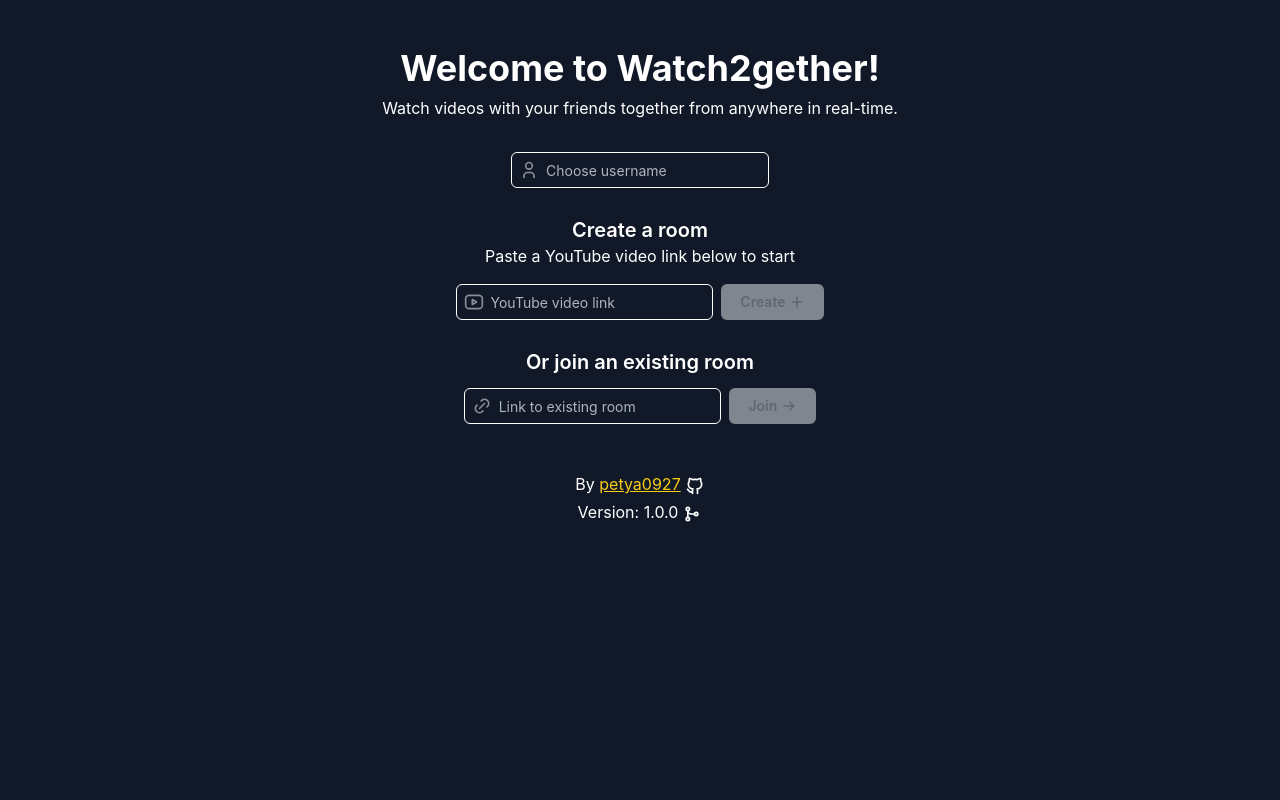
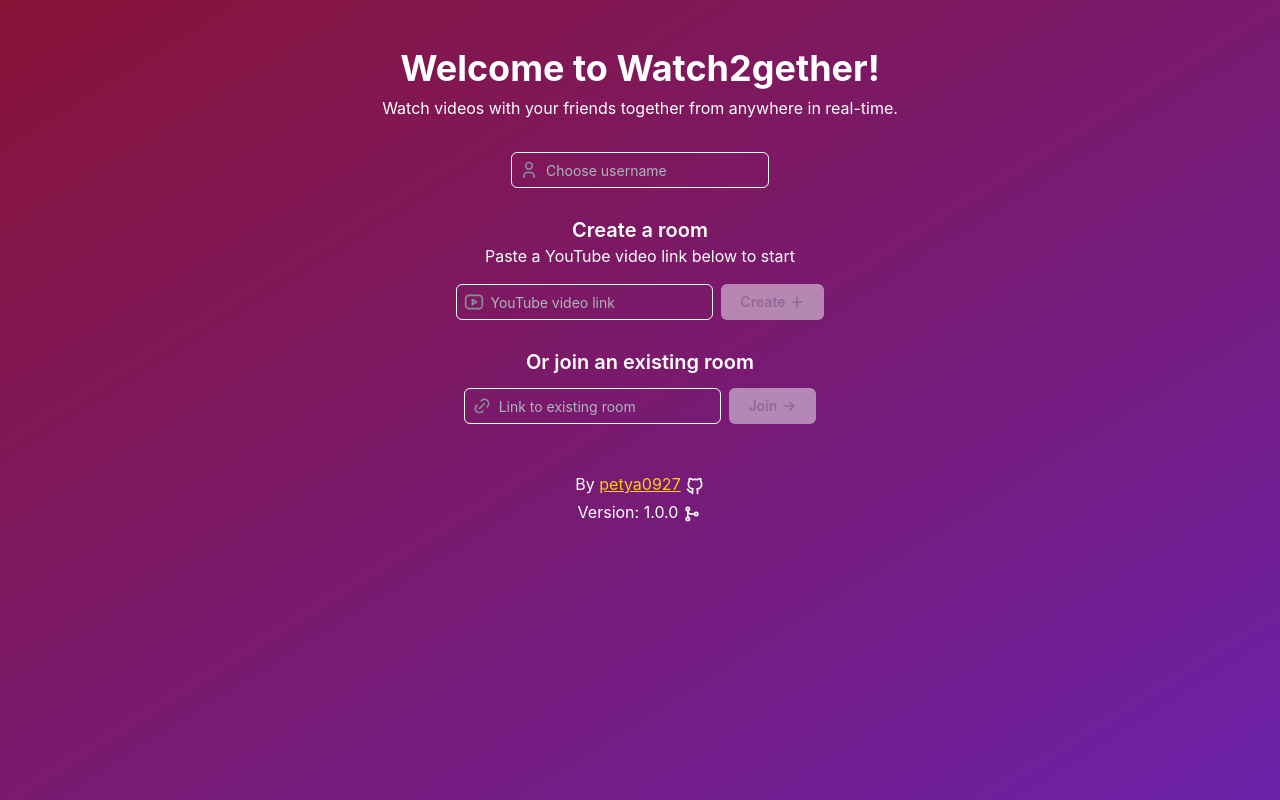
Before and after one commit to petya0927/watch2gether-frontend, a Next.js app: page / in a window 1280 px wide. Built offline with nearby package versions, Linux system fonts and the light colour scheme; no server answers.

Commit message:
Layout changes

```diff
--- a/app/app.tsx
+++ b/app/app.tsx
@@ -1,5 +1,6 @@
 'use client';
 
+import Footer from '@/components/Footer';
 import { MantineProvider } from '@mantine/core';
 import { QueryClient, QueryClientProvider } from '@tanstack/react-query';
 import React from 'react';
@@ -7,8 +8,13 @@
 export default function App({ children }: { children: React.ReactNode }) {
   const queryClient = new QueryClient();
   return (
-    <QueryClientProvider client={queryClient}>
-      <MantineProvider>{children}</MantineProvider>
-    </QueryClientProvider>
+    <div className="flex flex-col gap-4 justify-between p-4 md:p-8 md:max-w-[1440px] mx-auto mt-auto h-full">
+      <QueryClientProvider client={queryClient}>
+        <MantineProvider>
+          {children}
+          <Footer />
+        </MantineProvider>
+      </QueryClientProvider>
+    </div>
   );
 }
--- a/app/layout.tsx
+++ b/app/layout.tsx
@@ -3,7 +3,6 @@
 import type { Metadata } from 'next';
 import App from './app';
 import './globals.css';
-import Footer from '@/components/Footer';
 
 export const metadata: Metadata = {
   title: 'Watch2gether',
@@ -21,9 +20,8 @@
       <head>
         <ColorSchemeScript />
       </head>
-      <body className="flex flex-col gap-4 justify-between p-4 md:p-8 max-w-[1440px] mx-auto mt-auto max-h-[1000px] bg-gray-900">
+      <body className="bg-gradient-to-br from-rose-900 to-purple-800 bg-no-repeat bg-fixed">
         <App>{children}</App>
-        <Footer />
       </body>
     </html>
   );
--- a/app/room/[id]/page.tsx
+++ b/app/room/[id]/page.tsx
@@ -13,7 +13,7 @@
 import UsernameErrorComponent from '@/components/room/UsernameErrorComponent';
 import Users from '@/components/room/Users';
 import VideoPlayer from '@/components/room/VideoPlayer';
-import { Skeleton } from '@mantine/core';
+import { Loader } from '@mantine/core';
 import { useSearchParams } from 'next/navigation';
 import { useEffect, useState } from 'react';
 import { Socket } from 'socket.io-client';
@@ -103,11 +103,11 @@
       )}
 
       {room && !roomError && username && (
-        <div className="w-full flex flex-col md:flex-row gap-4">
+        <div className="w-full flex flex-col md:flex-row gap-4 h-min md:max-h-[700px] 2xl:max-h-[1000px]">
           <div className="flex flex-col gap-4 items-center w-full md:w-2/3 h-full">
             <VideoPlayer room={room} socket={socket} />
 
-            <div className="flex flex-col gap-4 w-full">
+            <div className="flex flex-col gap-4 w-full flex-grow">
               <Users room={room} />
               <RoomLink roomLink={window.location.href} />
             </div>
--- a/components/chat/Chat.tsx
+++ b/components/chat/Chat.tsx
@@ -26,8 +26,9 @@
   }, [messages]);
 
   return (
-    <div className="bg-white flex flex-col gap-2 items-start rounded-2xl p-4 w-full md:w-1/3 shadow-lg h-full max-h-96 md:max-h-none">
+    <div className="bg-white flex flex-col gap-2 items-start rounded-2xl p-4 w-full md:w-1/3 shadow-lg h-full max-h-96 md:max-h-fit">
       <h2 className="font-bold text-xl">Chat</h2>
+      <div className="h-full w-full overflow-y-auto">
         {messages.length === 0 && (
           <div className="flex flex-col items-center justify-center gap-2 w-full h-full">
             <p className="text-gray-500 text-center">
@@ -41,6 +42,7 @@
           ))}
           <div ref={bottomRef} />
         </div>
+      </div>
       <ChatInput addMessage={addMessage} username={username} />
     </div>
   );
```
Lines whose indentation alone changed are shown as unchanged.
